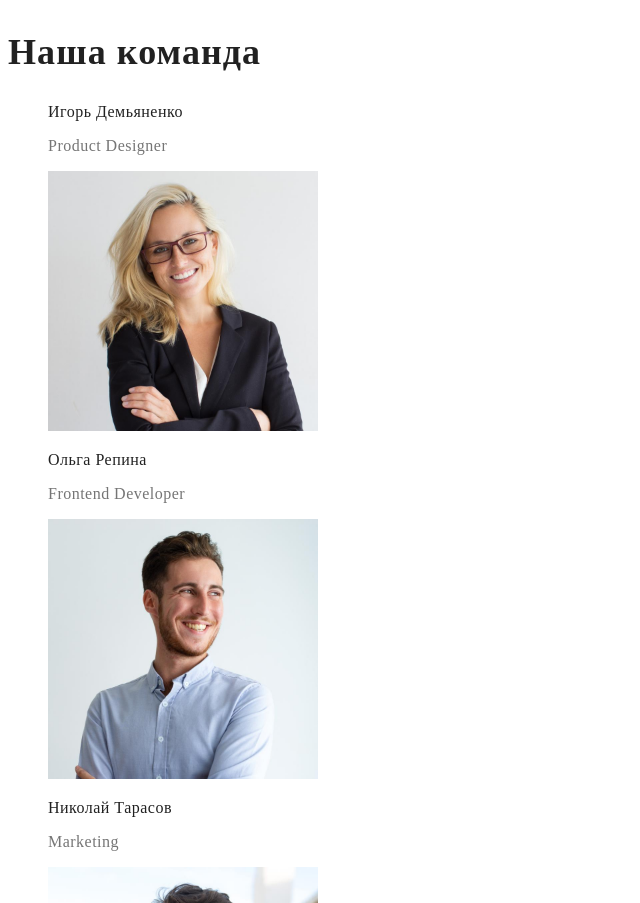
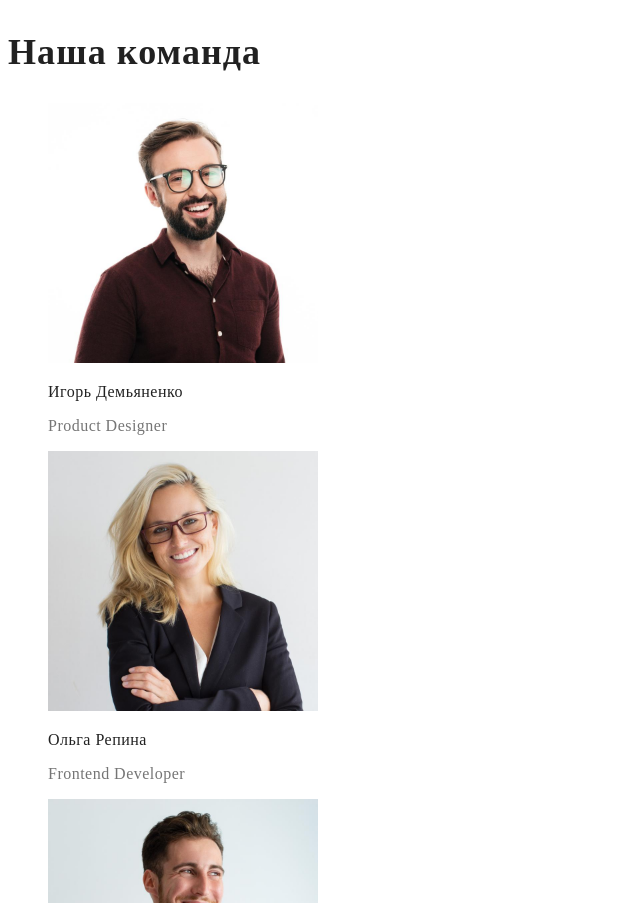
Before and after one commit to OksanaDo/goit-markup-hw-02, a plain HTML site: page index.html in a window 1280 px wide. Shown: the part 1579-2482 px from the top of the page, without its empty margins (0-640 px from the left). Drawn offline with Linux system fonts and the light colour scheme.

Commit message:
Update index.html
виправлена помилка у шляху до фото

```diff
--- a/index.html
+++ b/index.html
@@ -70,7 +70,7 @@
 <section class="our-team">
     <h2 class="explanation-header">Наша команда</h2>
     <ul class="list">
-        <li></img src="./images/ihor_demyanenko.jpg" alt="Игорь Демьяненко" width="270" height="260"/>
+        <li><img src="./images/ihor_demyanenko.jpg" alt="Игорь Демьяненко" width="270" height="260"/>
         <h3 class="our-team-supheader">Игорь Демьяненко</h3>
         <p class="our-team-description">Product Designer</p></li>
         <li><img src="./images/olga_repina.jpg" alt="Ольга Репина" width="270" height="260"/>
```
